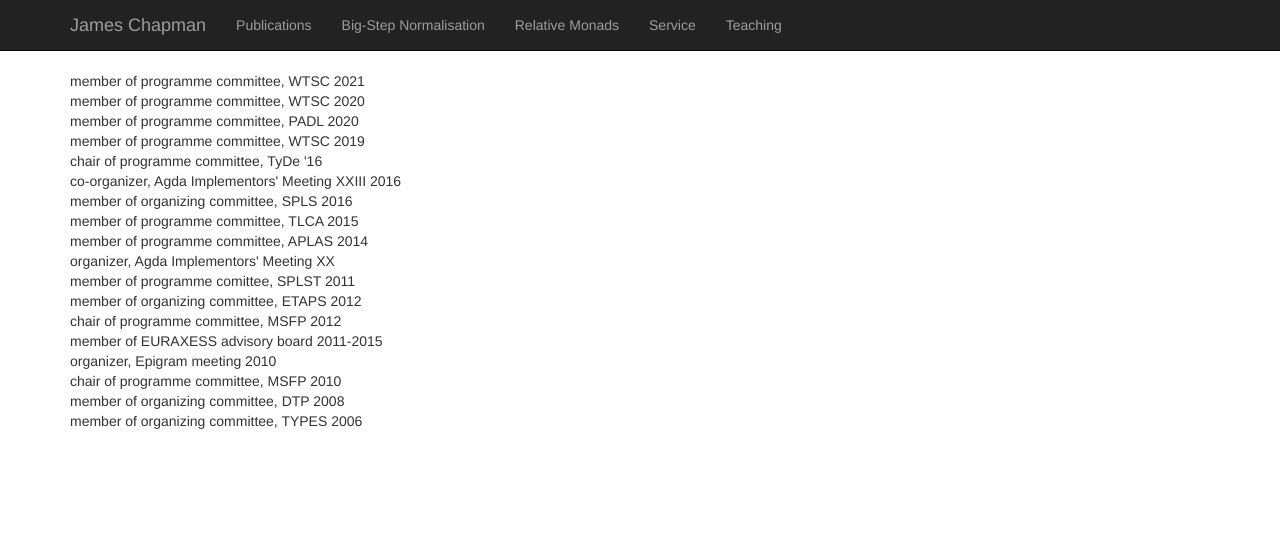
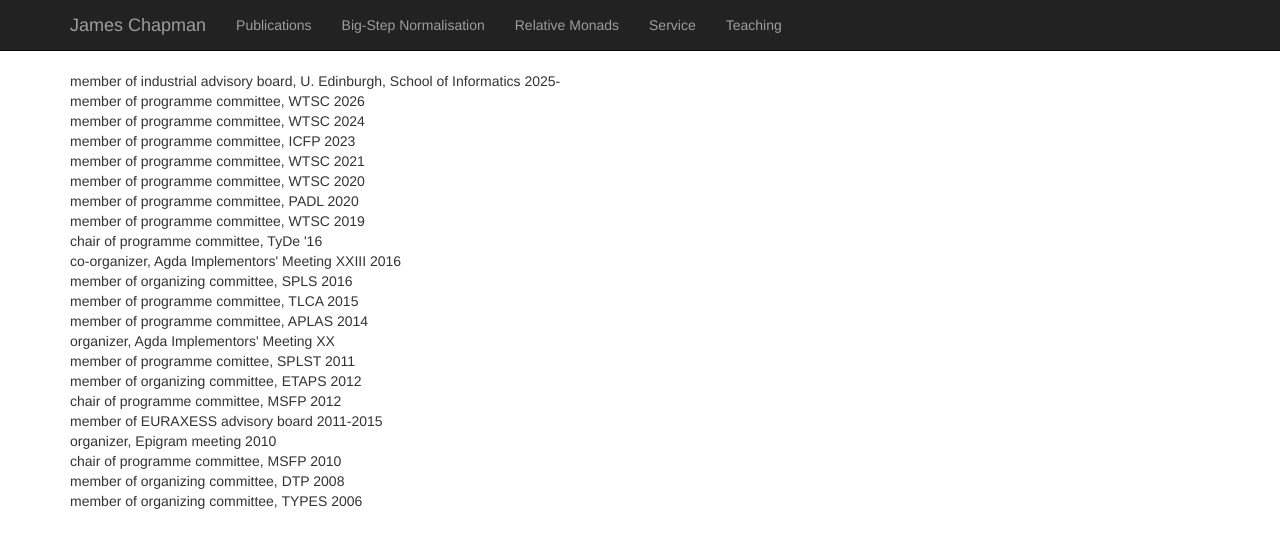
Before and after one commit to jmchapman/jmchapman.github.io, a Jekyll site: the page built from Service.html, in a window 1280 px wide. Shown: the top 548 px of the page. Built offline with Jekyll 4.4.1, drawn with Linux system fonts in a browser that asks for light colours; nearby versions of some CDN libraries.

Commit message:
Update Service.html

```diff
--- a/Service.html
+++ b/Service.html
@@ -4,6 +4,10 @@ title: James Chapman - Teaching
 ---
 <div class="blurb">
 <p>
+member of industrial advisory board, U. Edinburgh, School of Informatics 2025-<br>
+member of programme committee, WTSC 2026<br>
+member of programme committee, WTSC 2024<br>
+member of programme committee, ICFP 2023<br>
 member of programme committee, WTSC 2021<br>
 member of programme committee, WTSC 2020<br>
 member of programme committee, PADL 2020<br>
```
